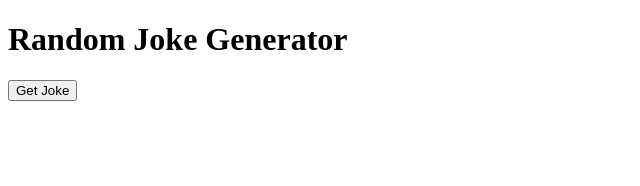
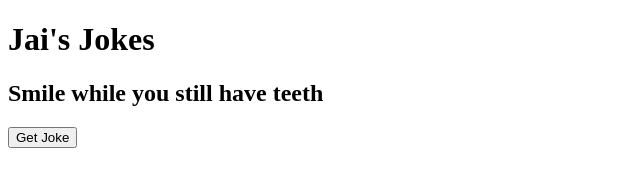
Before and after one commit to jainjj/jokesv2, a plain HTML site: page index.html in a window 1280 px wide. Shown: the whole page, without its empty margins (0-640 px from the left). Drawn offline with Linux system fonts and the light colour scheme.

Commit message:
Update index.html

```diff
--- a/index.html
+++ b/index.html
@@ -4,7 +4,8 @@
     <title>Random Joke Generator</title>
 </head>
 <body>
-    <h1>Random Joke Generator</h1>
+    <h1>Jai's Jokes </h1>
+    <h2>Smile while you still have teeth</h2>
     <p id="joke"></p>
     <button onclick="getRandomJoke()">Get Joke</button>
     <script>
```
